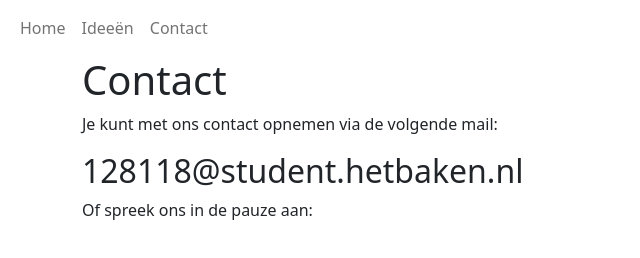
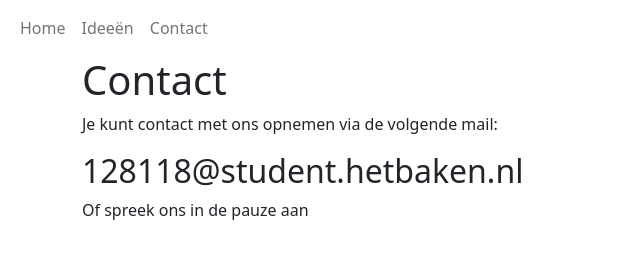
Before and after one commit to Gissa069/EXA, a plain HTML site: page contact.html in a window 1280 px wide. Shown: the full height of the page, 0-640 px from the left. Drawn offline with nearby package versions, Linux system fonts and the light colour scheme.

Commit message:
Update contact.html

```diff
--- a/contact.html
+++ b/contact.html
@@ -50,9 +50,9 @@
             <div class="box textbox">
               <div class="usercontent">
 
-                <p>Je kunt met ons contact opnemen via de volgende mail:</p>
+                <p>Je kunt contact met ons opnemen via de volgende mail:</p>
                 <h2>128118@student.hetbaken.nl</h2>
-                <p>Of spreek ons in de pauze aan:</p>
+                <p>Of spreek ons in de pauze aan</p>
               </div>
             </div>
 
```
